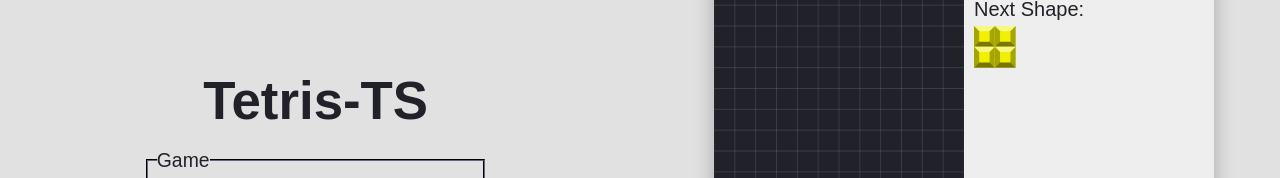
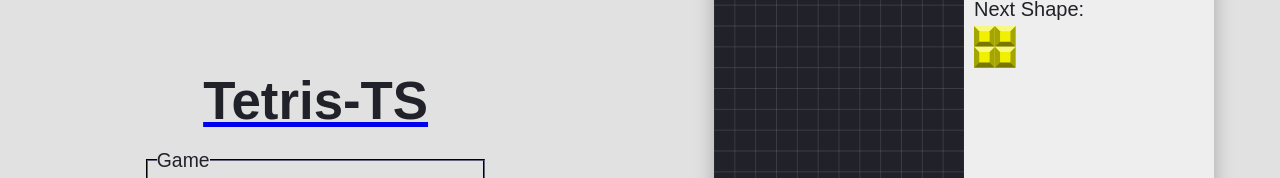
Before and after one commit to yoannchb-pro/tetris-ts, a website: page index.html in a window 1280 px wide. Shown: the part 249-427 px from the top of the page. Drawn offline with Linux system fonts and the light colour scheme.

Commit message:
github link and demo link

```diff
--- a/assets/style.css
+++ b/assets/style.css
@@ -33,6 +33,7 @@ canvas {
 }
 
 h1 {
+  text-decoration-color: #212129;
   color: #212129;
   font-size: 3rem;
 }
--- a/index.html
+++ b/index.html
@@ -12,7 +12,9 @@
   </head>
   <body>
     <section class="col center">
-      <h1>Tetris-TS</h1>
+      <a href="https://github.com/yoannchb-pro/tetris-ts" target="_blank">
+        <h1>Tetris-TS</h1>
+      </a>
       <fieldset class="line">
         <legend>Game</legend>
         <button id="play">Play</button>
```
Also changed, not shown: README.md.
